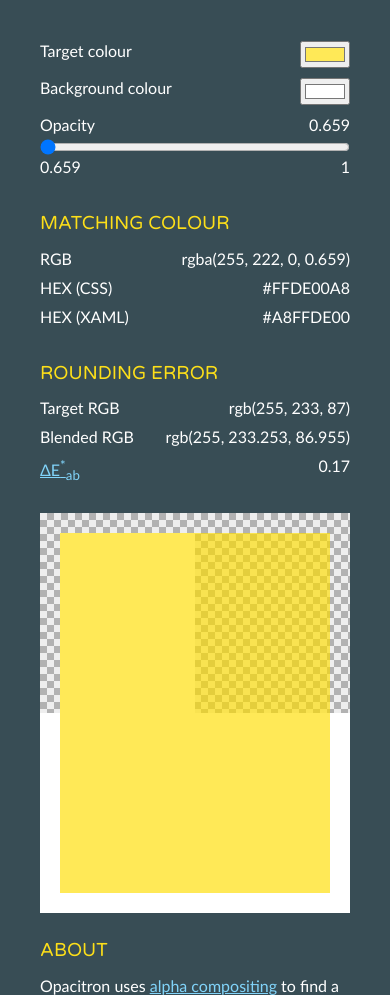
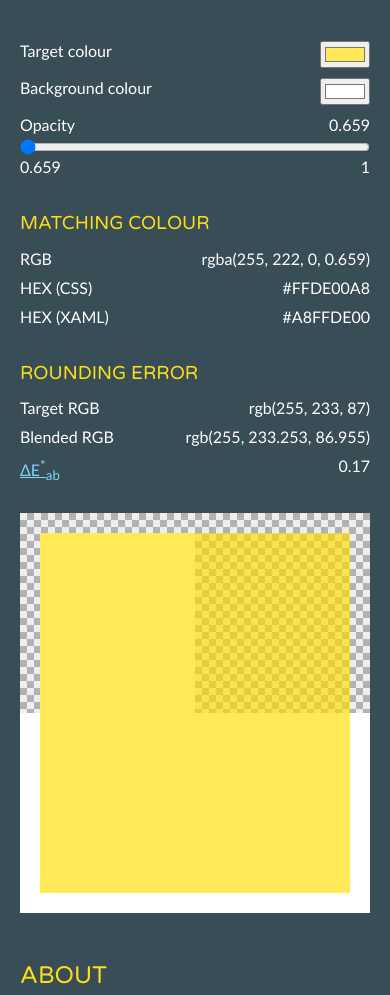
Before and after one commit to not-dalia/opacitron, a plain HTML site: page index.html in a window 390 px wide. Shown: the part 102-1097 px from the top of the page. Drawn offline with Linux system fonts and the light colour scheme.

Commit message:
style fixes

```diff
--- a/index.html
+++ b/index.html
@@ -86,7 +86,7 @@
     </div>
   </div>
   <div id="about">
-    <h3 class="font-varela text-ciron">About</h2>
+    <h2 class="font-varela text-ciron">About</h2>
     <p>
       Opacitron uses <a href="https://en.wikipedia.org/wiki/Alpha_compositing" target="_blank">alpha compositing</a> to find a transparent colour that matches an opaque colour on a given background colour.
     </p>
--- a/style.css
+++ b/style.css
@@ -78,7 +78,7 @@ main {
   flex: 1;
   display: flex;
   max-width: 100%;
-  min-width: 245px;
+  min-width: 300px;
 }
 
 #color-container {
@@ -187,11 +187,18 @@ a:hover {
   color: #b3e5fc;
 }
 
-@media screen and (max-width: 500px) {
+@media screen and (max-width: 750px) {
   #two-col-container {
     flex-direction: column;
   }
   #left-col {
     margin-right: 0;
   }
+  body {
+    padding: 20px;
+  }
+  #right-col {
+    justify-content: center;
+    margin-bottom: 20px;
+  }
 }
```
